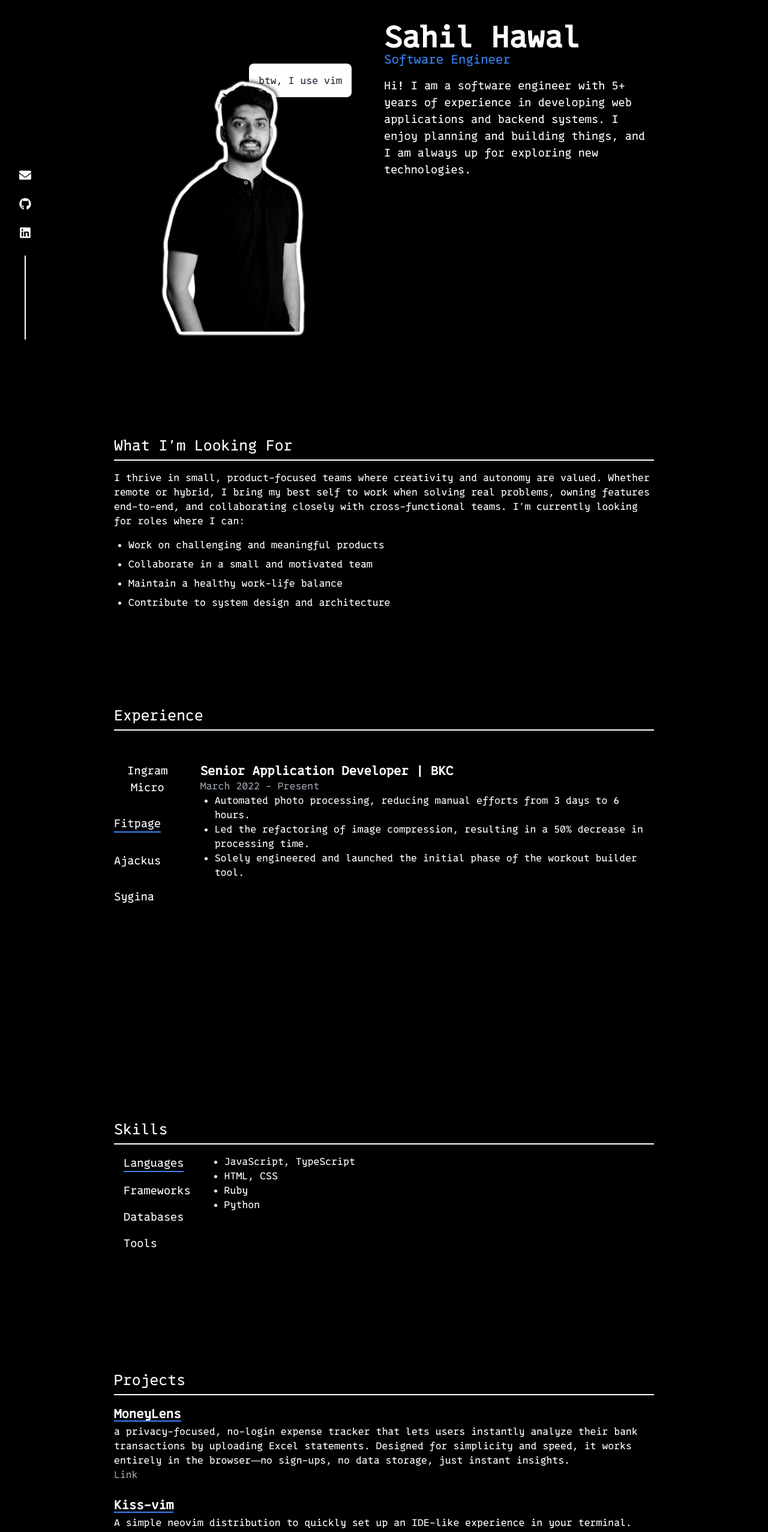
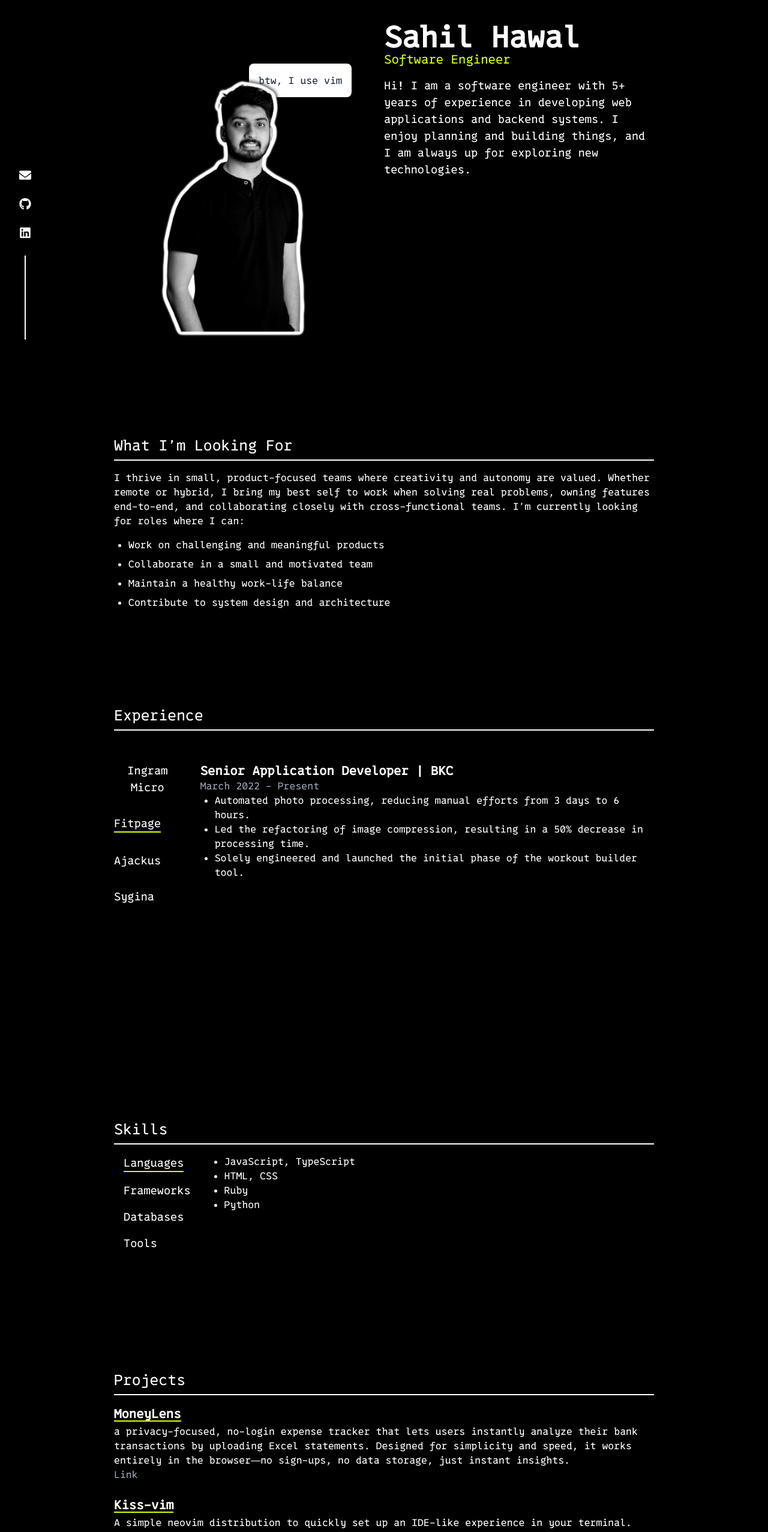
Before and after one commit to Sahilhawal/monochrome_portfolio, a Next.js app: page / in a window 1280 px wide. Shown: the part 234-2788 px from the top of the page at 60% size. Built offline with nearby package versions, Linux system fonts and the light colour scheme.

Commit message:
updated color

```diff
--- a/app/components/intro.tsx
+++ b/app/components/intro.tsx
@@ -19,7 +19,9 @@ export default function Intro() {
       <div className="w-full h-1/2 flex items-center justify-center m-auto">
         <div>
           <h1 className="text-5xl mb:text-9xl font-bold">Sahil Hawal</h1>
-          <p className="text-xl mb:text-4xl text-blue-500">Software Engineer</p>
+          <p className="text-xl mb:text-4xl text-[#dcff02]">
+            Software Engineer
+          </p>
           <p className="text-lg max-w-2xl mt-4">
             Hi! I am a software engineer with {calculateYOE()}+ years of
             experience in developing web applications and backend systems. I
--- a/app/page.tsx
+++ b/app/page.tsx
@@ -85,7 +85,7 @@ export default function Home() {
       <nav className="hidden sm:flex fixed top-0 left-0 right-0 p-4 justify-end z-10 bg-black">
         <a
           className={`mx-4 cursor-pointer ${
-            activeSection === "home" && "text-blue-500"
+            activeSection === "home" && "text-[#dcff02]"
           }`}
           onClick={() => scrollToSection("home")}
         >
@@ -93,7 +93,7 @@ export default function Home() {
         </a>
         <a
           className={`mx-4 cursor-pointer ${
-            activeSection === "experience" && "text-blue-500"
+            activeSection === "experience" && "text-[#dcff02]"
           }`}
           onClick={() => scrollToSection("experience")}
         >
@@ -101,7 +101,7 @@ export default function Home() {
         </a>
         <a
           className={`mx-4 cursor-pointer ${
-            activeSection === "skills" && "text-blue-500"
+            activeSection === "skills" && "text-[#dcff02]"
           }`}
           onClick={() => scrollToSection("skills")}
         >
@@ -109,7 +109,7 @@ export default function Home() {
         </a>
         <a
           className={`mx-4 cursor-pointer ${
-            activeSection === "projects" && "text-blue-500"
+            activeSection === "projects" && "text-[#dcff02]"
           }`}
           onClick={() => scrollToSection("projects")}
         >
@@ -117,7 +117,7 @@ export default function Home() {
         </a>
         <a
           className={`mx-4 cursor-pointer ${
-            activeSection === "contact" && "text-blue-500"
+            activeSection === "contact" && "text-[#dcff02]"
           }`}
           onClick={() => scrollToSection("contact")}
         >
@@ -155,7 +155,7 @@ export default function Home() {
             <div className="flex flex-col mr-8 gap-4 items-start">
               <button
                 className={`text-lg mb-4 focus:outline-none ${
-                  activeTab === "ingramMicro" && "border-b-2 border-blue-500"
+                  activeTab === "ingramMicro" && "border-b-2 border-[#dcff02]"
                 }`}
                 onClick={() => setActiveTab("ingramMicro")}
               >
@@ -163,7 +163,7 @@ export default function Home() {
               </button>
               <button
                 className={`text-lg mb-4 focus:outline-none ${
-                  activeTab === "fitpage" && "border-b-2 border-blue-500"
+                  activeTab === "fitpage" && "border-b-2 border-[#dcff02]"
                 }`}
                 onClick={() => setActiveTab("fitpage")}
               >
@@ -171,7 +171,7 @@ export default function Home() {
               </button>
               <button
                 className={`text-lg mb-4 focus:outline-none ${
-                  activeTab === "ajackus" && "border-b-2 border-blue-500"
+                  activeTab === "ajackus" && "border-b-2 border-[#dcff02]"
                 }`}
                 onClick={() => setActiveTab("ajackus")}
               >
@@ -179,7 +179,7 @@ export default function Home() {
               </button>
               <button
                 className={`text-lg focus:outline-none ${
-                  activeTab === "sygina" && "border-b-2 border-blue-500"
+                  activeTab === "sygina" && "border-b-2 border-[#dcff02]"
                 }`}
                 onClick={() => setActiveTab("sygina")}
               >
@@ -215,7 +215,7 @@ export default function Home() {
                     key={category}
                     className={`text-lg sm:mx-4 focus:outline-none ${
                       activeSkillSection === category &&
-                      "border-b-2 border-blue-500"
+                      "border-b-2 border-[#dcff02]"
                     }`}
                     onClick={() => scrollToSkillSection(category)}
                   >
@@ -273,7 +273,7 @@ export default function Home() {
 
           <div className="mb-6">
             <h3 className="text-xl font-semibold mb-1">
-              <span className="border-b-2 border-blue-500">MoneyLens</span>
+              <span className="border-b-2 border-[#dcff02]">MoneyLens</span>
             </h3>
             <p>
               a privacy-focused, no-login expense tracker that lets users
@@ -289,7 +289,7 @@ export default function Home() {
 
           <div className="mb-6">
             <h3 className="text-xl font-semibold mb-1">
-              <span className="border-b-2 border-blue-500">Kiss-vim</span>
+              <span className="border-b-2 border-[#dcff02]">Kiss-vim</span>
             </h3>
             <p>
               A simple neovim distribution to quickly set up an IDE-like
@@ -304,7 +304,9 @@ export default function Home() {
 
           <div>
             <h3 className="text-xl font-semibold mb-1">
-              <span className="border-b-2 border-blue-500">Everything-zen</span>
+              <span className="border-b-2 border-[#dcff02]">
+                Everything-zen
+              </span>
             </h3>
             <p>A minimal, dark theme for VS Code.</p>
             <p className="text-gray-400">
```
